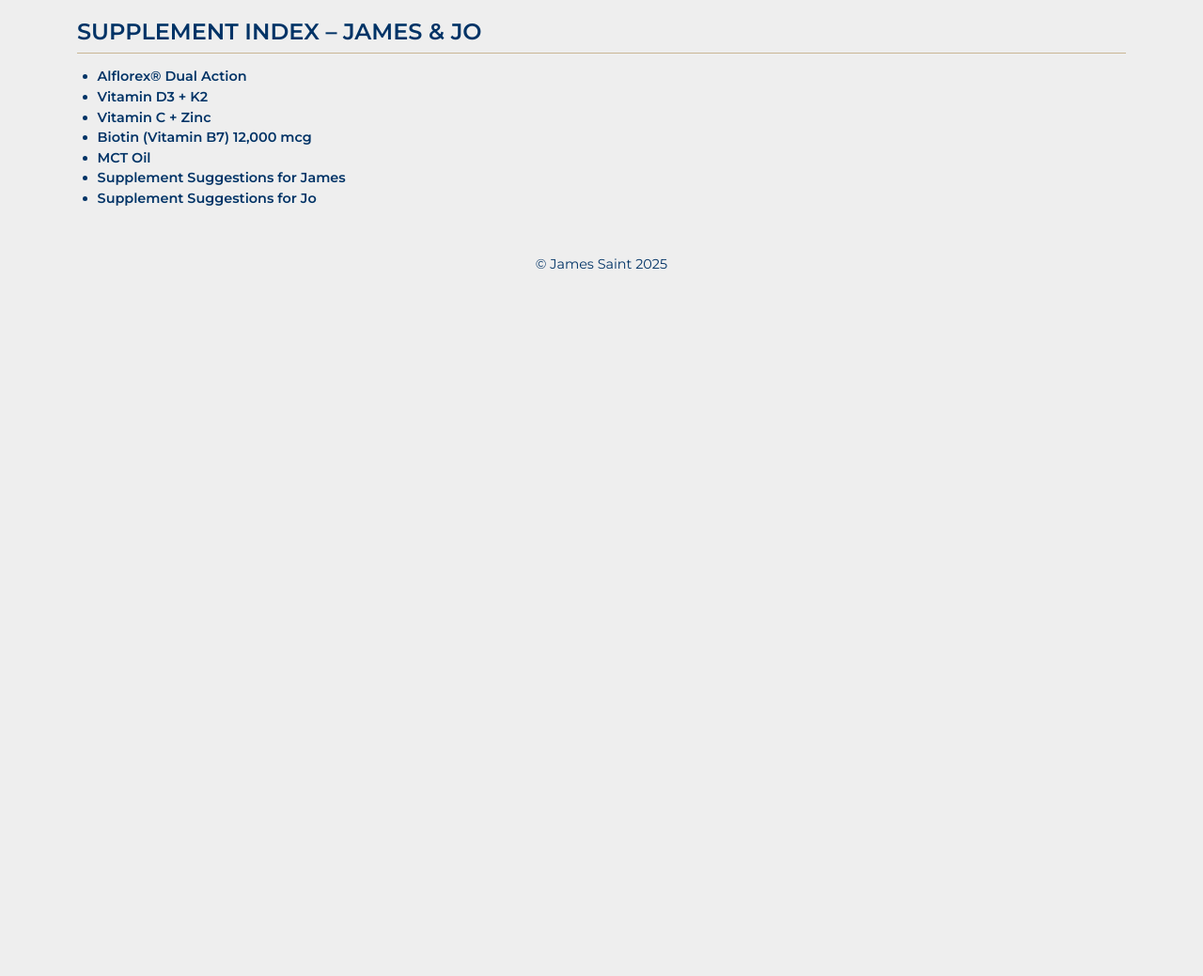
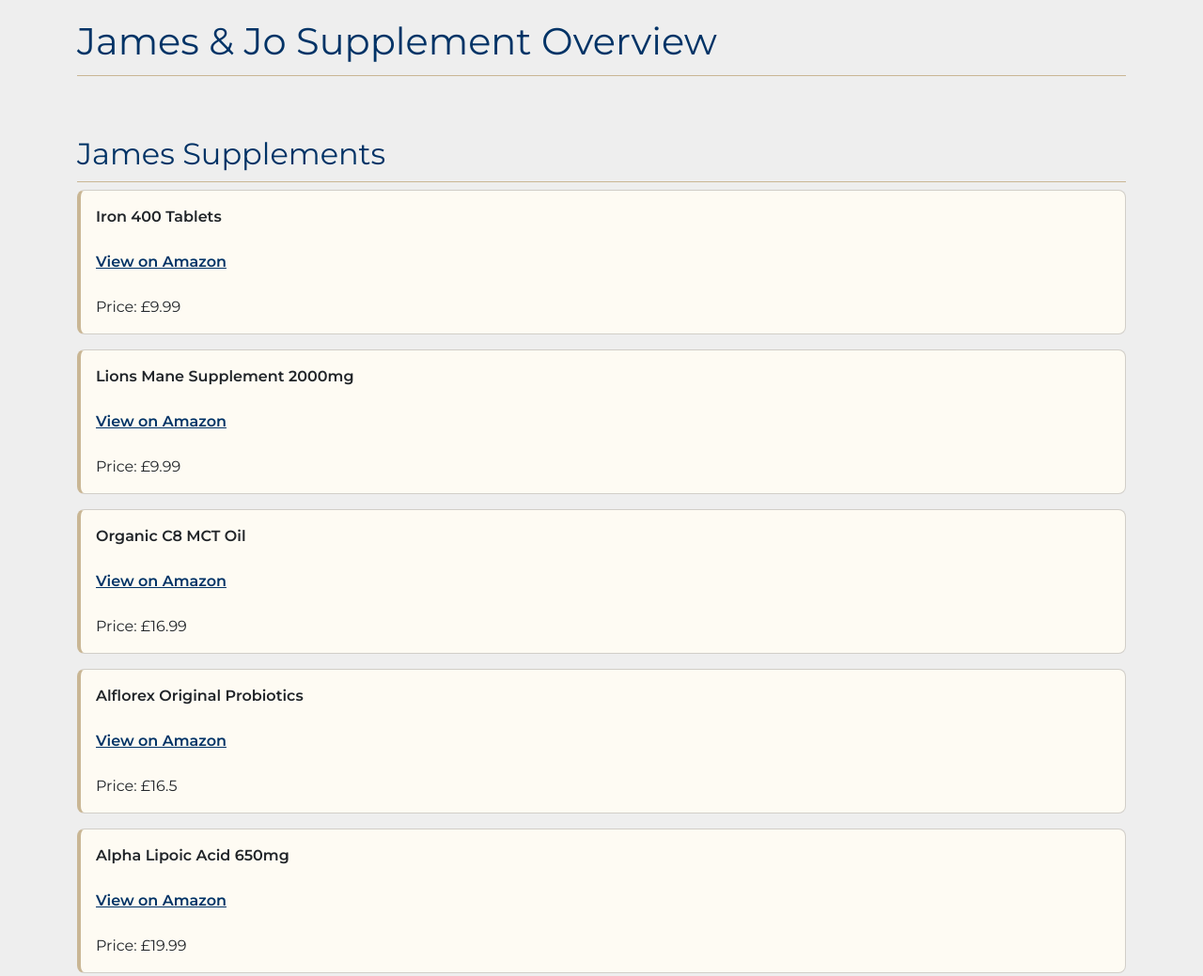
Before and after one commit to JamesSaint/supplements, a plain HTML site: page index.html in a window 1280 px wide. Shown: the top 1039 px of the page at 94% size. Before the commit the page ends 800 px from the top, so only its background shows below. Drawn offline with nearby package versions, Linux system fonts and the light colour scheme.

Commit message:
Add files via upload

```diff
--- a/index.html
+++ b/index.html
@@ -3,70 +3,159 @@
 <head>
   <meta charset="UTF-8" />
   <meta name="viewport" content="width=device-width, initial-scale=1.0" />
-  <title>Supplement Index – James & Jo</title>
-  <meta property="og:title" content="Supplement Index – James & Jo" />
-  <meta property="og:description" content="Overview and access to all supplement information pages." />
-  <meta property="og:image" content="https://jamessaint.github.io/assets/seed-of-life-gold.jpg" />
-  <meta name="twitter:card" content="summary_large_image" />
-  <meta name="description" content="Overview and access to all supplement information pages." />
+  <title>Supplement Overview – James & Jo</title>
   <link href="https://cdn.jsdelivr.net/npm/bootstrap@5.3.3/dist/css/bootstrap.min.css" rel="stylesheet" />
   <link rel="preconnect" href="https://fonts.googleapis.com">
   <link rel="preconnect" href="https://fonts.gstatic.com" crossorigin>
-  <link href="https://fonts.googleapis.com/css2?family=Montserrat:ital,wght@0,100..900;1,100..900&display=swap" rel="stylesheet">
+  <link href="https://fonts.googleapis.com/css2?family=Montserrat:wght@400;600&display=swap" rel="stylesheet">
   <style>
     body {
       font-family: Montserrat, sans-serif;
       background-color: #EEEEEE;
       color: #003366;
-      margin: 0;
       padding: 20px;
-      font-size: 0.9rem;
     }
     h1 {
-      color: #003366;
       border-bottom: 1px solid #C9B694;
       padding-bottom: 0.3em;
-      text-transform: uppercase;
-      font-size: 1.5rem;
-      font-weight: 600;
+      margin-bottom: 1em;
     }
-    ul {
-      padding-left: 1.5em;
-      margin-top: 1em;
+    .card {
+      background-color: #fefbf3;
+      border-left: 4px solid #C9B694;
+      padding: 1em;
+      margin-bottom: 1em;
+      border-radius: 0.5em;
     }
     a {
       color: #003366;
       font-weight: 600;
-      text-decoration: none;
     }
-    a:hover {
-      text-decoration: underline;
-    }
-    .note {
-      background-color: rgba(4, 87, 255, 0.04);
-      border-left: 1px solid #C9B694;
-      padding: 10px;
-      margin-top: 30px;
+    .section-title {
+      margin-top: 2em;
+      border-bottom: 1px solid #C9B694;
+      padding-bottom: 0.3em;
     }
   </style>
 </head>
 <body>
-  <main class="container">
-    <h1>Supplement Index – James & Jo</h1>
-    <ul>
-      <li><a href="Alflorex®_Dual_Action_tablets.html" target="_blank">Alflorex® Dual Action</a></li>
-      <li><a href="Vitamin_D3_+_K2.html" target="_blank">Vitamin D3 + K2</a></li>
-      <li><a href="Vitamin_C_(1000 mg)_+_Zinc_(20 mg).html" target="_blank">Vitamin C + Zinc</a></li>
-      <li><a href="Biotin_(Vitamin B7)_12,000_mcg_drops.html" target="_blank">Biotin (Vitamin B7) 12,000 mcg</a></li>
-      <li><a href="MCT_Oil.html" target="_blank">MCT Oil</a></li>
+  <div class="container">
+    <h1>James & Jo Supplement Overview</h1>
+<h2 class="section-title">James Supplements</h2>
 
-      <li><a href="Supplements_James.html" target="_blank">Supplement Suggestions for James</a></li>
-      <li><a href="Supplements_Jo.html" target="_blank">Supplement Suggestions for Jo</a></li>
-    </ul>
+    <div class="card">
+      <strong>Iron 400 Tablets</strong><br>
+      <a href="https://www.amazon.co.uk/dp/B08DG4NXBS/" target="_blank">View on Amazon</a><br>
+      Price: £9.99
+    </div>
 
-    <footer class="mt-5 text-center">
-      <p>© James Saint 2025</p>
+    <div class="card">
+      <strong>Lions Mane Supplement 2000mg</strong><br>
+      <a href="https://www.amazon.co.uk/dp/B0CCP8GG6X/" target="_blank">View on Amazon</a><br>
+      Price: £9.99
+    </div>
+
+    <div class="card">
+      <strong>Organic C8 MCT Oil</strong><br>
+      <a href="https://www.amazon.co.uk/dp/B01MXBYHQL/" target="_blank">View on Amazon</a><br>
+      Price: £16.99
+    </div>
+
+    <div class="card">
+      <strong>Alflorex Original Probiotics</strong><br>
+      <a href="https://www.amazon.co.uk/dp/B01MXBYHQL/" target="_blank">View on Amazon</a><br>
+      Price: £16.5
+    </div>
+
+    <div class="card">
+      <strong>Alpha Lipoic Acid 650mg</strong><br>
+      <a href="https://www.amazon.co.uk/dp/B01MXBYHQL/" target="_blank">View on Amazon</a><br>
+      Price: £19.99
+    </div>
+    <h2 class="section-title">Jo Supplements</h2>
+
+    <div class="card">
+      <strong>Evening Primrose Oil 1000mg</strong><br>
+      <a href="https://www.amazon.co.uk/dp/B07KMCQCZ5/" target="_blank">View on Amazon</a><br>
+      Price: £16.88
+    </div>
+
+    <div class="card">
+      <strong>Vitamin B Complex</strong><br>
+      <a href="https://www.amazon.co.uk/dp/B08GG6TPN6/" target="_blank">View on Amazon</a><br>
+      Price: £12.99
+    </div>
+
+    <div class="card">
+      <strong>Rhodiola Rosea</strong><br>
+      <a href="https://www.amazon.co.uk/dp/B01MXBYHQL/" target="_blank">View on Amazon</a><br>
+      Price: £23.77
+    </div>
+
+    <div class="card">
+      <strong>L-Theanine with Lemon Balm</strong><br>
+      <a href="https://www.amazon.co.uk/dp/B01MXBYHQL/" target="_blank">View on Amazon</a><br>
+      Price: £16.99
+    </div>
+    <h2 class="section-title">Shared Supplements</h2>
+
+    <div class="card">
+      <strong>WeightWorld Vitamin C & Zinc</strong><br>
+      <a href="https://www.amazon.co.uk/dp/B0BX6195RG/" target="_blank">View on Amazon</a><br>
+      Price: £9.99
+    </div>
+
+    <div class="card">
+      <strong>Magnesium Complex - Only Nutrients</strong><br>
+      <a href="https://www.amazon.co.uk/dp/B0D6NM4TY4/" target="_blank">View on Amazon</a><br>
+      Price: £16.49
+    </div>
+
+    <div class="card">
+      <strong>Natural Astaxanthin 18mg</strong><br>
+      <a href="https://www.amazon.co.uk/dp/B0924NLC1W/" target="_blank">View on Amazon</a><br>
+      Price: £18.48
+    </div>
+
+    <div class="card">
+      <strong>Magnesium Glycinate 4-in-1</strong><br>
+      <a href="https://www.amazon.co.uk/dp/B0DZY117M6/" target="_blank">View on Amazon</a><br>
+      Price: £14.99
+    </div>
+
+    <div class="card">
+      <strong>Vitamin D3 & K2</strong><br>
+      <a href="https://www.amazon.co.uk/dp/B01MXBYHQL/" target="_blank">View on Amazon</a><br>
+      Price: £14.99
+    </div>
+
+    <div class="card">
+      <strong>CoQ10 Supplement 200mg</strong><br>
+      <a href="https://www.amazon.co.uk/dp/B01MXBYHQL/" target="_blank">View on Amazon</a><br>
+      Price: £19.99
+    </div>
+
+    <div class="card">
+      <strong>NAC N-Acetyl-Cysteine 600mg</strong><br>
+      <a href="https://www.amazon.co.uk/dp/B01MXBYHQL/" target="_blank">View on Amazon</a><br>
+      Price: £17.89
+    </div>
+
+    <div class="card">
+      <strong>L-Glutathione Supplement</strong><br>
+      <a href="https://www.amazon.co.uk/dp/B01MXBYHQL/" target="_blank">View on Amazon</a><br>
+      Price: £17.48
+    </div>
+
+    <div class="card">
+      <strong>Omega 3 Fish Oil 2000mg</strong><br>
+      <a href="https://www.amazon.co.uk/dp/B01MXBYHQL/" target="_blank">View on Amazon</a><br>
+      Price: £19.19
+    </div>
+
+    <footer class="mt-5 text-center text-muted">
+      © James Saint 2025
     </footer>
-  </main>
+  </div>
 </body>
 </html>
```
